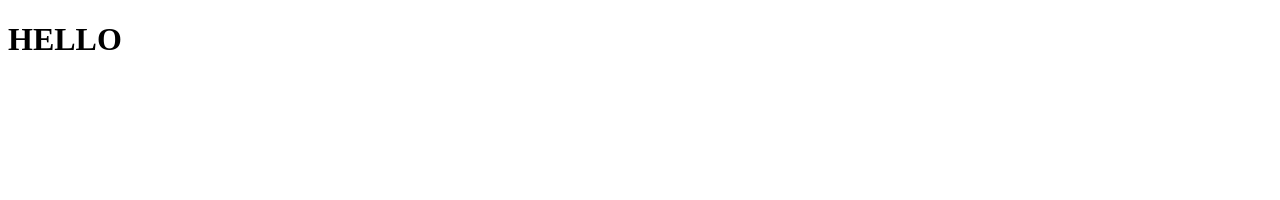
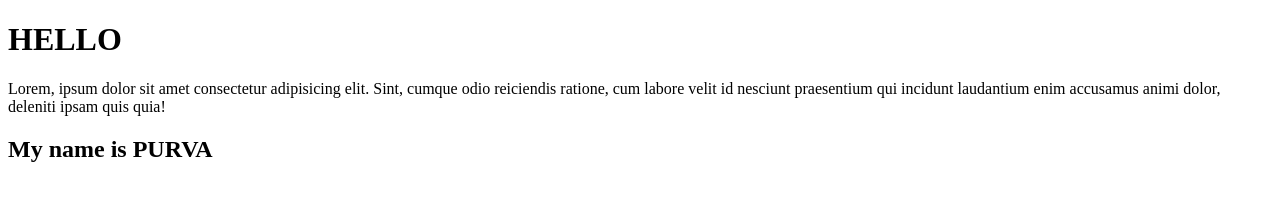
Before and after one commit to purvacharde/e-commerse, a plain HTML site: page index.html in a window 1280 px wide. Drawn offline with Linux system fonts and the light colour scheme.

Commit message:
added h2

```diff
--- a/index.html
+++ b/index.html
@@ -1,11 +1,18 @@
 <!DOCTYPE html>
 <html lang="en">
+
 <head>
     <meta charset="UTF-8">
     <meta name="viewport" content="width=device-width, initial-scale=1.0">
     <title>Document</title>
 </head>
+
 <body>
     <h1>HELLO</h1>
+    <p>Lorem, ipsum dolor sit amet consectetur adipisicing elit. Sint, cumque odio reiciendis ratione, cum labore velit
+        id nesciunt praesentium qui incidunt laudantium enim accusamus animi dolor, deleniti ipsam quis quia!</p>
+
+    <h2>My name is PURVA</h2>
 </body>
+
 </html>
```
